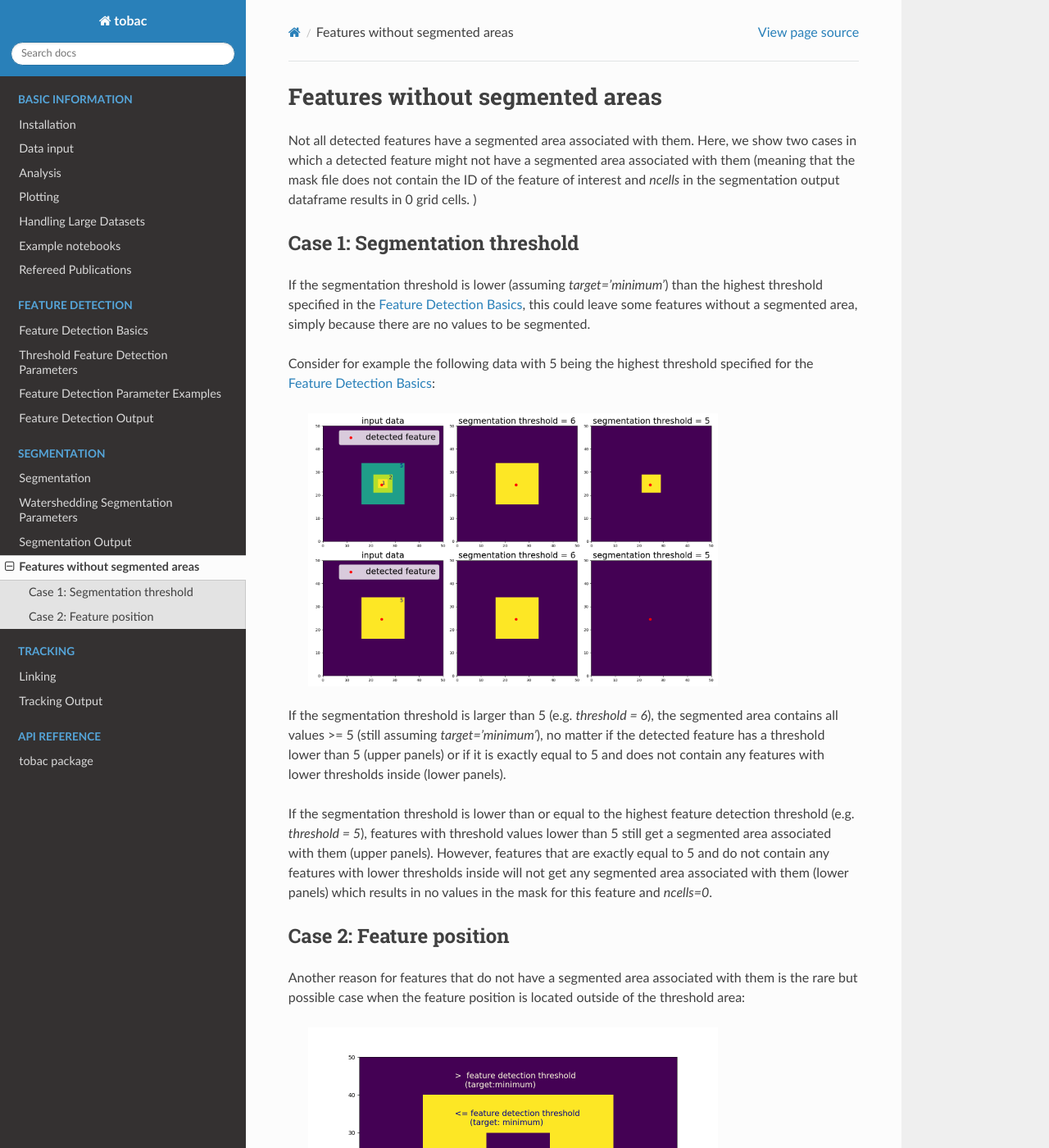
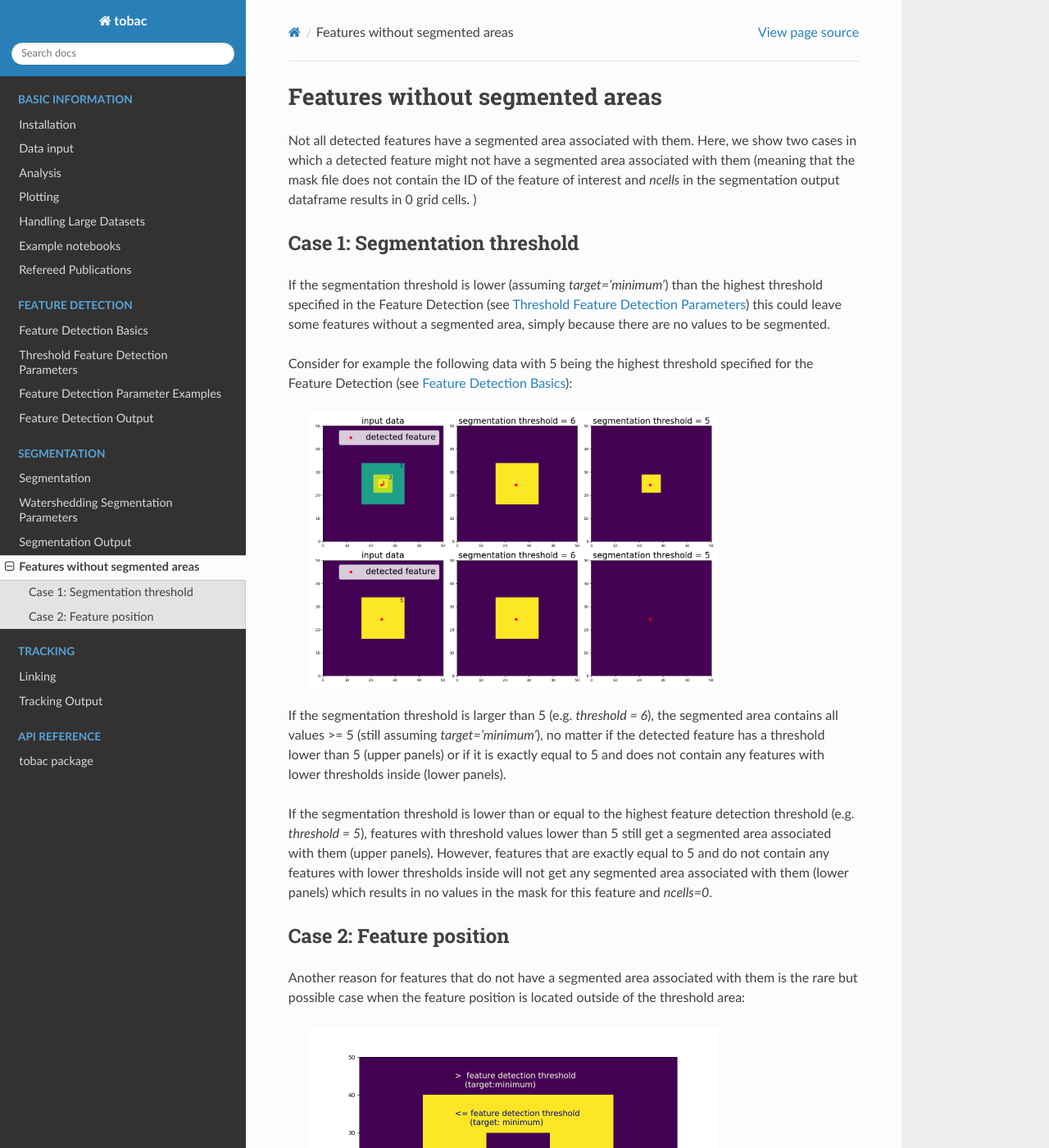
Before and after one commit to tobac-project/tobac, a Sphinx documentation site: the page built from doc/features_without_segmented_area.rst, in a window 1280 px wide and 1400 px high. Shown: the whole window at 82% size. Built offline with Sphinx 7.4.7 and the Read the Docs theme 2.0.0, drawn with Linux system fonts in a browser that asks for light colours; formulas are drawn with MathJax 3; some of the changed text lies outside the part shown.

Commit message:
minor fixes of links

```diff
--- a/doc/features_without_segmented_area.rst
+++ b/doc/features_without_segmented_area.rst
@@ -11,10 +11,9 @@ output dataframe results in 0 grid cells. )
 Case 1: Segmentation threshold
 ======
 
-If the segmentation threshold is lower (assuming `target='minimum'`) than the highest threshold specified in the :doc:`feature_detection_overview`,
-this could leave some features without a segmented area, simply because there are no values to be segmented.
+If the segmentation threshold is lower (assuming `target='minimum'`) than the highest threshold specified in the Feature Detection (see :doc:`threshold_detection_parameters`) this could leave some features without a segmented area, simply because there are no values to be segmented.
 
-Consider for example the following data with 5 being the highest threshold specified for the :doc:`feature_detection_overview`:
+Consider for example the following data with 5 being the highest threshold specified for the Feature Detection (see :doc:`feature_detection_overview`):
 
 	.. image:: images/features_without_segment.png
             :width: 500 px
@@ -35,7 +34,7 @@ Another reason for features that do not have a segmented area associated with th
             :width: 500 px
 
 
-In this case, it may help to change the `position_threshold` (see :doc: `feature_detection`) to  `extreme` instead of  `center`:
+In this case, it may help to change the `position_threshold` (see :doc:`threshold_detection_parameters`) to  `extreme` instead of  `center`:
 
 	.. image:: images/feature_outside_of_threshold_area_extreme.png
             :width: 500 px
--- a/doc/segmentation_output.rst
+++ b/doc/segmentation_output.rst
@@ -1,10 +1,9 @@
 Segmentation Output
 -------------------------
 
-Segmentation outputs a mask (`iris.cube.Cube` and in the future `xarray.DataArray`) with the same dimensions as the input field, where each segmented area has the same ID as its corresponding feature (see feature column in :doc:`feature_detection_output`).
-Note that there are some cases in which a feature is not attributed to a segmented area associated with it (see :doc:`features_without_segmented_area`).
+Segmentation outputs a mask (`iris.cube.Cube` and in the future `xarray.DataArray`) with the same dimensions as the input field, where each segmented area has the same ID as its corresponding feature (see `feature` column in :doc:`feature_detection_output`). Note that there are some cases in which a feature is not attributed to a segmented area associated with it (see :doc:`features_without_segmented_area`).
 
-Segmentation also outputs the same `pandas` dataframe as obtained by Feature Detection but with one additional column:
+Segmentation also outputs the same `pandas` dataframe as obtained by Feature Detection (see :doc:`feature_detection_overview`) but with one additional column:
 
 .. csv-table:: tobac Segmentation Output Variables
    :file: ./segmentation_out_vars.csv
```
